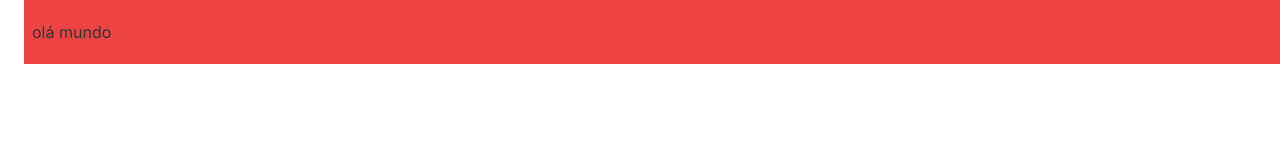
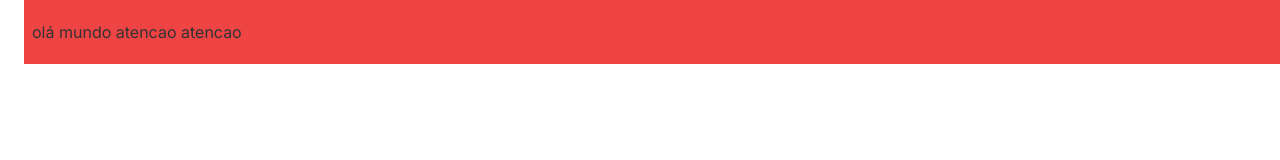
Before and after one commit to Jimmy-Vaniski/easy-eat-foods, a Next.js app: page / in a window 1280 px wide. Shown: the top 160 px of the page. Built offline with nearby package versions, Linux system fonts and the light colour scheme.

Commit message:
test husky

```diff
--- a/app/page.tsx
+++ b/app/page.tsx
@@ -1,7 +1,11 @@
 const name = "";
 console.log(name);
 const home = () => {
-  return <div className="fill mx-6 w-full bg-red-500 px-2 py-5">olá mundo</div>;
+  return (
+    <div className="fill mx-6 w-full bg-red-500 px-2 py-5">
+      olá mundo atencao atencao
+    </div>
+  );
 };
 
 export default home;
```
